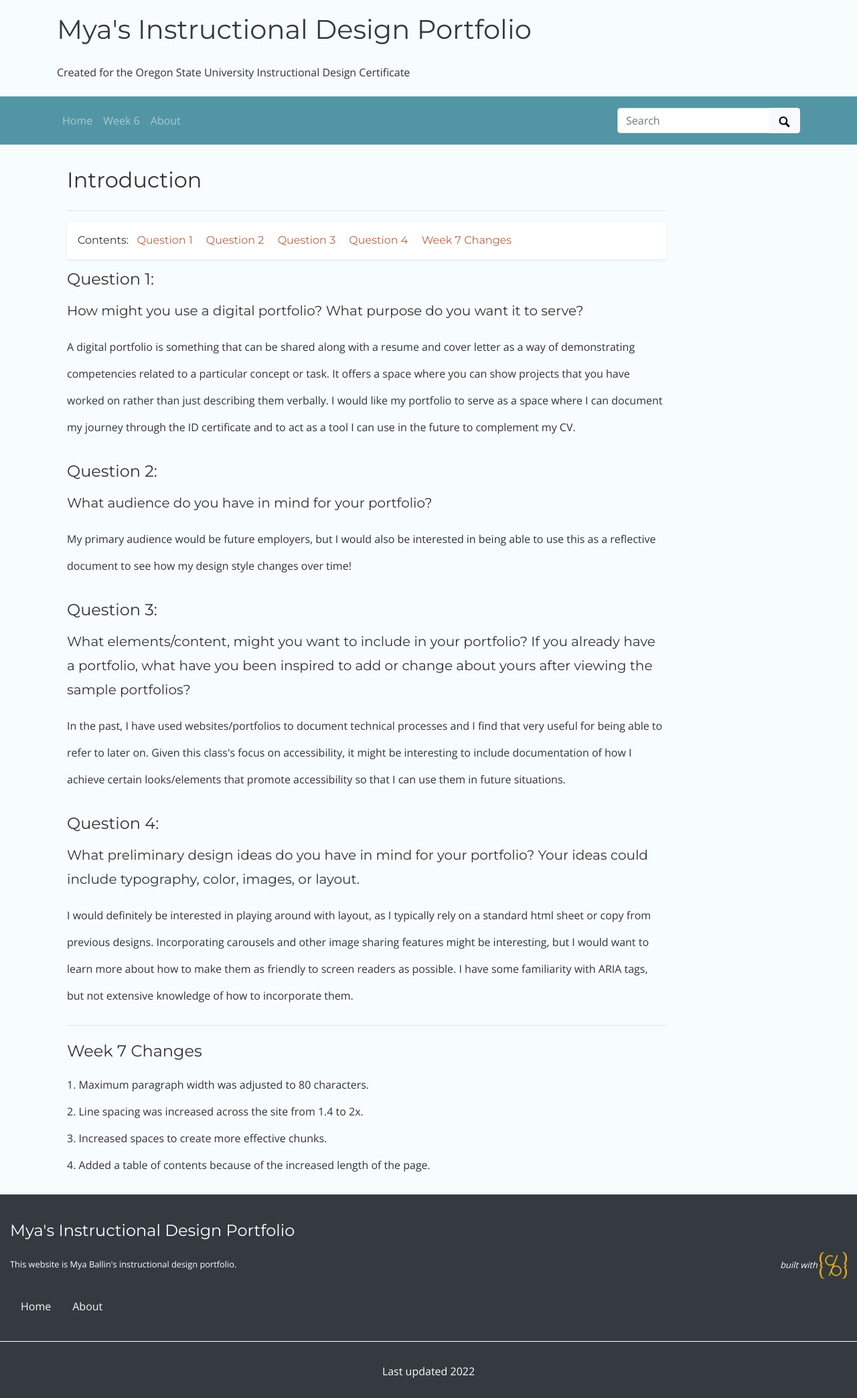
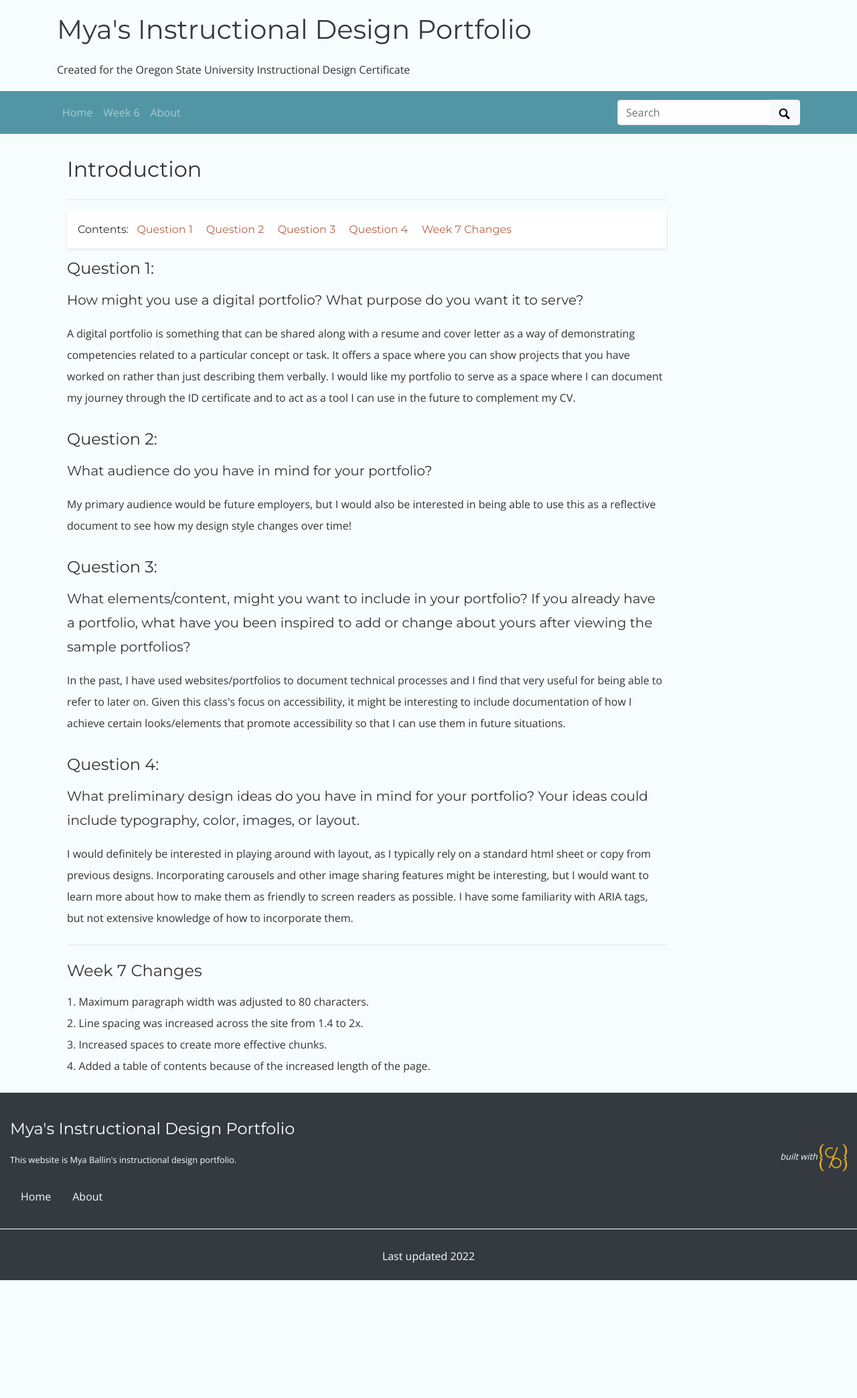
Before and after one commit to mxballin/instructional-design, a Jekyll site: the page built from index.md, in a window 1280 px wide. Shown: the whole page at 67% size. Built offline with Jekyll 4.4.1, drawn with Linux system fonts in a browser that asks for light colours; some web fonts are replaced; after the commit the page ends 1912 px from its top, so only the background shows below that.

Commit message:
Update _custom.scss

```diff
--- a/_sass/_custom.scss
+++ b/_sass/_custom.scss
@@ -28,7 +28,7 @@ h6,
 body {
   font-family: 'Open Sans', sans-serif;
   font-size: 16px;
-  line-height: 2.5;
+  line-height: 2;
   color: #333333;
   background-color: #f7fcfd;
 }
```
